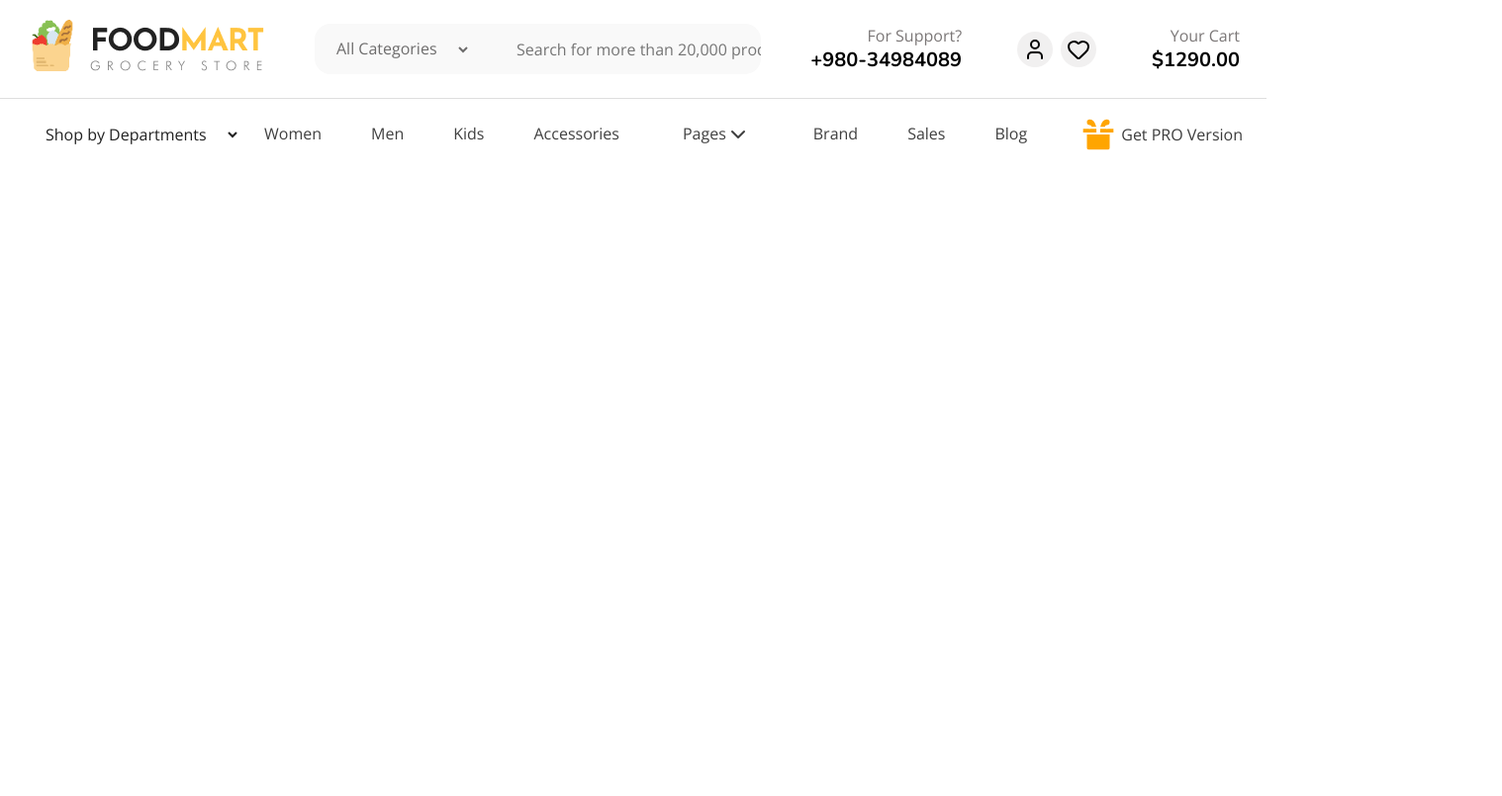
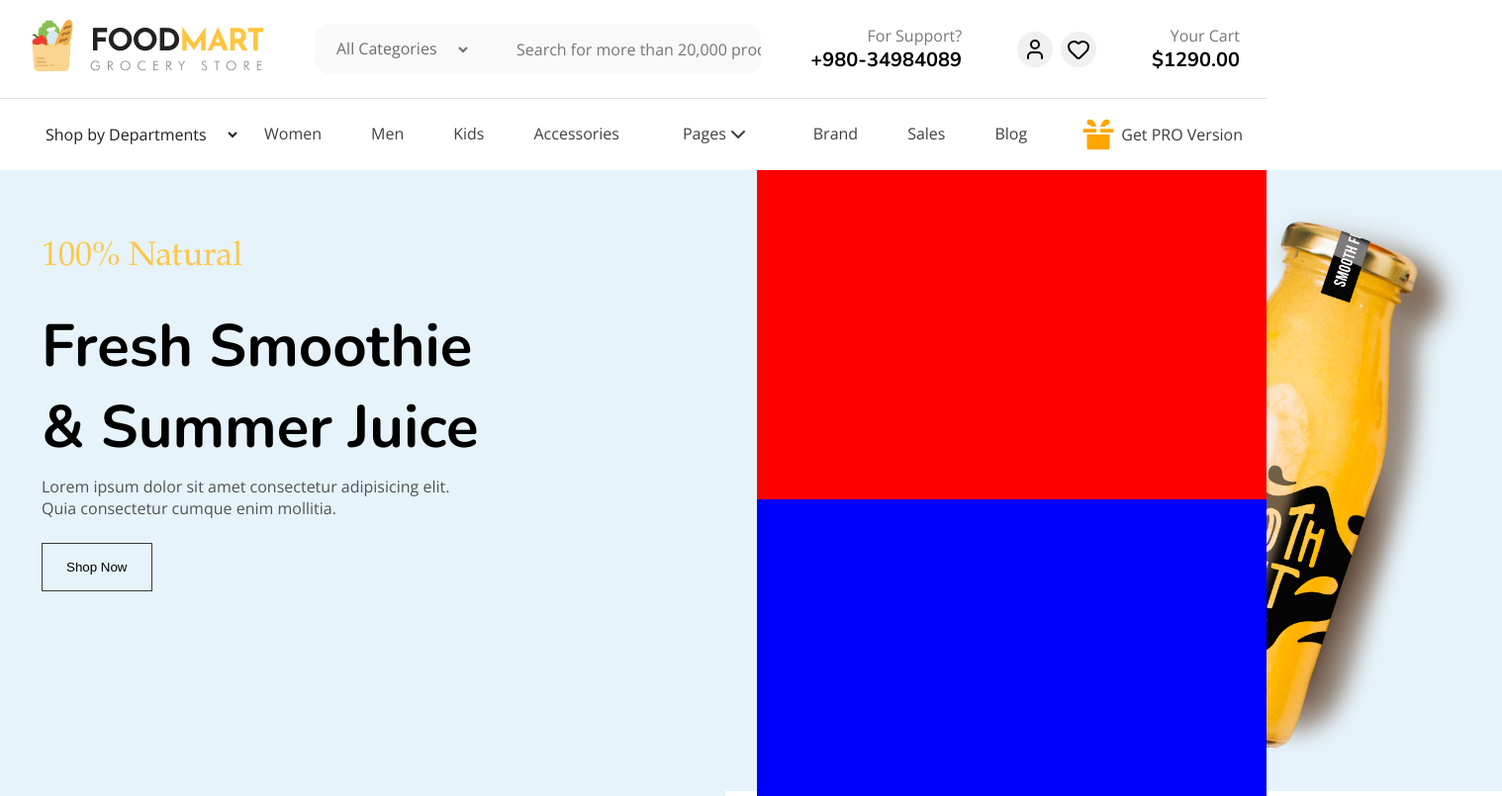
Before and after one commit to I-am-prgorammer/Desi-Grocery-Store, a plain HTML site: page index.html in a window 1280 px wide. Shown: the whole page at 99% size, 1518 px wide, since content can reach past the window. Drawn offline with nearby package versions, Linux system fonts and the light colour scheme.

Commit message:
hero-section design in progress

```diff
--- a/index.html
+++ b/index.html
@@ -1,33 +1,32 @@
 <!DOCTYPE html>
 
 <html lang="en">
+  <head>
+    <!-- Connection to css -->
+    <link rel="stylesheet" href="./styles/style.css" />
 
- <head>
+    <!-- Fonts Added -->
+    <link rel="preconnect" href="https://fonts.googleapis.com" />
+    <link rel="preconnect" href="https://fonts.gstatic.com" crossorigin />
+    <link
+      href="https://fonts.googleapis.com/css2?family=Nunito:ital,wght@0,200..1000;1,200..1000&family=Open+Sans:ital,wght@0,300..800;1,300..800&display=swap"
+      rel="stylesheet"
+    />
 
-    <!-- Connection to css -->
-    <link rel="stylesheet" href="./styles/style.css">
-    <!-- Fonts Added -->
-    <link rel="preconnect" href="https://fonts.googleapis.com">
-    <link rel="preconnect" href="https://fonts.gstatic.com" crossorigin>
-    <link href="https://fonts.googleapis.com/css2?family=Nunito:ital,wght@0,200..1000;1,200..1000&family=Open+Sans:ital,wght@0,300..800;1,300..800&display=swap" rel="stylesheet">
-    <meta charset="UTF-8">
-    <meta name="viewport" content="width=device-width, initial-scale=1.0">
+    <meta charset="UTF-8" />
+    <meta name="viewport" content="width=device-width, initial-scale=1.0" />
     <title>Document</title>
-
   </head>
 
   <body>
-
     <!-- Top Nav-bar starts here -->
 
     <header class="top-navbar">
-
       <div class="logo">
-            <img src="./assests/images/logo.png">
+        <img src="./assests/images/logo.png" />
       </div>
 
       <div class="search-bar">
-
         <div class="search-category">
           <select>
             <option>All Categories</option>
@@ -38,51 +37,84 @@
         </div>
 
         <div class="placeholder">
-                <input type="text" placeholder="Search for more than 20,000 products">
+          <input
+            type="text"
+            placeholder="Search for more than 20,000 products"
+          />
         </div>
 
-            <button><svg xmlns="http://www.w3.org/2000/svg" width="24" height="24" viewBox="0 0 24 24"><path fill="currentColor" d="M21.71 20.29L18 16.61A9 9 0 1 0 16.61 18l3.68 3.68a1 1 0 0 0 1.42 0a1 1 0 0 0 0-1.39ZM11 18a7 7 0 1 1 7-7a7 7 0 0 1-7 7Z"></path></svg></button>
-
+        <button>
+          <svg
+            xmlns="http://www.w3.org/2000/svg"
+            width="24"
+            height="24"
+            viewBox="0 0 24 24"
+          >
+            <path
+              fill="currentColor"
+              d="M21.71 20.29L18 16.61A9 9 0 1 0 16.61 18l3.68 3.68a1 1 0 0 0 1.42 0a1 1 0 0 0 0-1.39ZM11 18a7 7 0 1 1 7-7a7 7 0 0 1-7 7Z"
+            ></path>
+          </svg>
+        </button>
       </div>
 
       <div class="top-navbar-right-section">
-
         <div class="content-info">
           <p>For Support?</p>
           <h5>+980-34984089</h5>
         </div>
 
-            <div class= "icon-group">
-
+        <div class="icon-group">
           <div class="top-navbar-icon">
-               <svg xmlns="http://www.w3.org/2000/svg" width="24" height="24" viewBox="0 0 24 24" fill="none" stroke="currentColor" stroke-width="2" stroke-linecap="round" stroke-linejoin="round" class="lucide lucide-user-icon lucide-user"><path d="M19 21v-2a4 4 0 0 0-4-4H9a4 4 0 0 0-4 4v2"/><circle cx="12" cy="7" r="4"/></svg>
+            <svg
+              xmlns="http://www.w3.org/2000/svg"
+              width="24"
+              height="24"
+              viewBox="0 0 24 24"
+              fill="none"
+              stroke="currentColor"
+              stroke-width="2"
+              stroke-linecap="round"
+              stroke-linejoin="round"
+              class="lucide lucide-user-icon lucide-user"
+            >
+              <path d="M19 21v-2a4 4 0 0 0-4-4H9a4 4 0 0 0-4 4v2" />
+              <circle cx="12" cy="7" r="4" />
+            </svg>
           </div>
 
           <div class="top-navbar-icon">
-
-               <svg xmlns="http://www.w3.org/2000/svg" width="24" height="24" viewBox="0 0 24 24" fill="none" stroke="currentColor" stroke-width="2" stroke-linecap="round" stroke-linejoin="round" class="lucide lucide-heart-icon lucide-heart"><path d="M2 9.5a5.5 5.5 0 0 1 9.591-3.676.56.56 0 0 0 .818 0A5.49 5.49 0 0 1 22 9.5c0 2.29-1.5 4-3 5.5l-5.492 5.313a2 2 0 0 1-3 .019L5 15c-1.5-1.5-3-3.2-3-5.5"/></svg>
-
+            <svg
+              xmlns="http://www.w3.org/2000/svg"
+              width="24"
+              height="24"
+              viewBox="0 0 24 24"
+              fill="none"
+              stroke="currentColor"
+              stroke-width="2"
+              stroke-linecap="round"
+              stroke-linejoin="round"
+              class="lucide lucide-heart-icon lucide-heart"
+            >
+              <path
+                d="M2 9.5a5.5 5.5 0 0 1 9.591-3.676.56.56 0 0 0 .818 0A5.49 5.49 0 0 1 22 9.5c0 2.29-1.5 4-3 5.5l-5.492 5.313a2 2 0 0 1-3 .019L5 15c-1.5-1.5-3-3.2-3-5.5"
+              />
+            </svg>
           </div>
-
         </div>
 
         <div class="content-info">
           <p>Your Cart</p>
           <h5>$1290.00</h5>
         </div>
-
-
       </div>
-
     </header>
 
     <!-- Top Nav-bar ends here -->
 
-
     <!-- Bottom Nav-bar starts here -->
 
     <nav class="bottom-navbar">
-
       <div class="left-menu-button">
         <select>
           <option>Shop by Departments</option>
@@ -93,18 +125,30 @@
       </div>
 
       <ul class="menu-options">
-
         <li><a href="#">Women</a></li>
         <li><a href="#">Men</a></li>
         <li><a href="#">Kids</a></li>
         <li><a href="#">Accessories</a></li>
 
         <li class="dropdown-navitem">
-
-            <a class="menu-pages-dropdown-button"> Pages <svg xmlns="http://www.w3.org/2000/svg" width="24" height="24" viewBox="0 0 24 24" fill="none" stroke="currentColor" stroke-width="2" stroke-linecap="round" stroke-linejoin="round" class="lucide lucide-chevron-down-icon lucide-chevron-down"><path d="m6 9 6 6 6-6"/></svg></a>
+          <a class="menu-pages-dropdown-button">
+            Pages
+            <svg
+              xmlns="http://www.w3.org/2000/svg"
+              width="24"
+              height="24"
+              viewBox="0 0 24 24"
+              fill="none"
+              stroke="currentColor"
+              stroke-width="2"
+              stroke-linecap="round"
+              stroke-linejoin="round"
+              class="lucide lucide-chevron-down-icon lucide-chevron-down"
+            >
+              <path d="m6 9 6 6 6-6" /></svg
+          ></a>
 
           <ul class="dropdown-menu">
-
             <li>About Us</li>
             <li>Shop</li>
             <li>Single Product</li>
@@ -115,38 +159,88 @@
             <li>Styles</li>
             <li>Contact</li>
             <li>My Account</li>
-
           </ul>
-
         </li>
         <li><a href="#">Brand</a></li>
         <li><a href="#">Sales</a></li>
         <li><a href="#">Blog</a></li>
-
       </ul>
 
       <div class="bottom-navbar-icon">
-            <svg xmlns="http://www.w3.org/2000/svg" width="46" height="46" viewBox="0 0 24 24" fill="orange" stroke="white" stroke-width="2" stroke-linecap="round" stroke-linejoin="round" class="lucide lucide-gift-icon lucide-gift"><rect x="3" y="8" width="18" height="4" rx="1"/><path d="M12 8v13"/><path d="M19 12v7a2 2 0 0 1-2 2H7a2 2 0 0 1-2-2v-7"/><path d="M7.5 8a2.5 2.5 0 0 1 0-5A4.8 8 0 0 1 12 8a4.8 8 0 0 1 4.5-5 2.5 2.5 0 0 1 0 5"/></svg>
+        <svg
+          xmlns="http://www.w3.org/2000/svg"
+          width="46"
+          height="46"
+          viewBox="0 0 24 24"
+          fill="orange"
+          stroke="white"
+          stroke-width="2"
+          stroke-linecap="round"
+          stroke-linejoin="round"
+          class="lucide lucide-gift-icon lucide-gift"
+        >
+          <rect x="3" y="8" width="18" height="4" rx="1" />
+          <path d="M12 8v13" />
+          <path d="M19 12v7a2 2 0 0 1-2 2H7a2 2 0 0 1-2-2v-7" />
+          <path
+            d="M7.5 8a2.5 2.5 0 0 1 0-5A4.8 8 0 0 1 12 8a4.8 8 0 0 1 4.5-5 2.5 2.5 0 0 1 0 5"
+          />
+        </svg>
 
         <a href="#">Get PRO Version </a>
-
-
       </div>
-
-
     </nav>
 
     <button class="navbar-toggler">
-            <svg xmlns="http://www.w3.org/2000/svg" width="24" height="24" viewBox="0 0 24 24" fill="none" stroke="currentColor" stroke-width="2" stroke-linecap="round" stroke-linejoin="round" class="lucide lucide-menu-icon lucide-menu"><path d="M4 5h16"/><path d="M4 12h16"/><path d="M4 19h16"/></svg>
+      <svg
+        xmlns="http://www.w3.org/2000/svg"
+        width="24"
+        height="24"
+        viewBox="0 0 24 24"
+        fill="none"
+        stroke="currentColor"
+        stroke-width="2"
+        stroke-linecap="round"
+        stroke-linejoin="round"
+        class="lucide lucide-menu-icon lucide-menu"
+      >
+        <path d="M4 5h16" />
+        <path d="M4 12h16" />
+        <path d="M4 19h16" />
+      </svg>
     </button>
 
+    <!-- Hero Section starts here -->
 
+    <section id="hero-section">
+      <div class="hero-section-container">
+        <div class="block-1">
+          <div class="block-1-container">
+            <div class="block-1-content-wrapper">
+              <h3>100% Natural</h3>
 
+              <h2>Fresh Smoothie & Summer Juice</h2>
 
+              <p>
+                Lorem ipsum dolor sit amet consectetur adipisicing elit. Quia
+                consectetur cumque enim mollitia.
+              </p>
+
+              <button class="hero-cta">Shop Now</button>
+            </div>
+
+            <div class="block-1-image-wrapper">
+              <img src="./assests/images/slide-1.jpg" />
+            </div>
+          </div>
+        </div>
+
+        <div class="block-2"></div>
+
+        <div class="block-3"></div>
+      </div>
+    </section>
 
     <script src="./js/index.js"></script>
-
   </body>
-
-
 </html>
--- a/styles/style.css
+++ b/styles/style.css
@@ -1,24 +1,35 @@
 *{
+
     margin: 0;
     padding: 0;
     box-sizing: border-box;
+
 }
 
 body {
+
     font-family : "Open Sans", sans-serif;
 
 }
 
 h1,h2,h3,h4,h5,b,strong {
+
     font-family: "Nunito", sans-serif;
+
 }
 
-/* Top Navbar Css */
-header{
+
+/* -------------------- Top Navbar Css ---------------------- */
+
+
+.header{
+
     width: 100%;
+
 }
 
 .top-navbar {
+
     display: flex;
     padding : 20px 27px;
     align-items: center;
@@ -26,7 +37,6 @@ header{
     width: 100%;
     background-color: #fff;
     border-bottom: 1px solid #8b8b8b49;
-
 
 }
 
@@ -36,25 +46,29 @@ header{
     align-items: center;
     gap: 56px;
     text-align: right;
+
 }
 
 .top-navbar-right-section .content-info p {
+
   color: #7b7777;
   font-size: 16px;
 
 }
 
 .top-navbar-right-section .content-info h5 {
+
     color : #000;
     font-size : 20px;
+
 }
 
 .icon-group {
 
     display: flex;
     gap: 8px;
+
 }
-
 
 .top-navbar-icon {
 
@@ -66,6 +80,7 @@ header{
     width: 100;
     height: 100;
     border-radius: 20px;
+
 }
 
 .search-bar {
@@ -83,10 +98,6 @@ header{
 
 }
 
-
-
-
-
 .search-category select {
 
     background : transparent;
@@ -96,8 +107,6 @@ header{
     color : #6d6c6c;
     font-size: 16px;
     font-family: "Open Sans", sans-serif;
-
-
 
 }
 
@@ -111,6 +120,7 @@ header{
     font-size : 16px;
     width: 308px;
     font-family: "Open Sans", sans-serif;
+
 }
 
 .search-bar button {
@@ -120,29 +130,33 @@ header{
     padding: 12px 2px;;
     cursor: pointer;
     color :#6c6b6b;
+
 }
 
+.bottom-navbar {
 
-.bottom-navbar {
     display : flex;
     padding : 12px 24px;
     gap : 24px;
     align-items: center;
+
 }
 
 .menu-options {
+
     display : flex;
     flex: 1;
     gap: 50px;
     list-style-type: none;
     color: #d0d0d0;
 
-
 }
 
 .menu-options li a {
+
     color : #404040;
     text-decoration: none;
+
 }
 
 .menu-options li select {
@@ -157,19 +171,21 @@ header{
 }
 
 .bottom-navbar-icon {
+
     display : flex;
     align-items: center;
+
 }
-
 
 .bottom-navbar-icon a {
 
     color : #3c3c3c;
     text-decoration: none;
+
 }
 
+.left-menu-button select {
 
-.left-menu-button select {
     background : transparent;
     border : none;
     padding : 12px 18px;
@@ -181,7 +197,9 @@ header{
 }
 
 .dropdown-navitem {
+
     position: relative;
+
 }
 
 .menu-pages-dropdown-button {
@@ -206,10 +224,14 @@ header{
     top: 36px;
 
     li {
-        padding : 6px 25px;
-        transition: all 0.5s ease-in-out 0.1s;
+
+      padding : 6px 25px;
+      transition: all 0.5s ease-in-out 0.1s;
+
     }
+
     li:hover {
+
         background:#ededed;
 
     }
@@ -217,6 +239,7 @@ header{
 }
 
 .navbar-toggler {
+
     padding: 8px 15px;
     font-size: 16px;
     line-height: 1;
@@ -229,14 +252,113 @@ header{
 
 }
 
-/* --------------------------- Responsive Style ---------------------------- */
+
+/* -------------- Hero section css -------------- */
+
+
+.hero-section-container {
+
+    display: grid;
+    grid-template-columns: repeat(12, 1fr);
+    grid-template-rows: repeat(2, 1fr);
+    grid-gap: 2rem;
+}
+
+.block-1 {
+    background-color: #E6F3FA;
+    grid-area: 1 / 1 / 3 / 8;
+}
+
+.block-1-container {
+
+    display: flex;
+
+}
+
+.block-2 {
+    background: red;
+    grid-area : 1 / 8 / 3 / 13;
+
+}
+
+.block-3 {
+    background: blue;
+    grid-area : 2 / 8 / 3 / 13;
+}
+
+.hero-cta {
+    background: transparent ;
+    border: 1.5px solid #3c3c3c;
+    cursor: pointer;
+    transition: 0.5s;
+    padding: 1rem 1.5rem;
+}
+
+.hero-cta:hover {
+    background: #000;
+    color : #fff;
+}
+
+.block-1-image-wrapper {
+    width: 200px;
+}
+
+.block-1-content-wrapper {
+    padding: 40px 42px;
+}
+
+
+.block-1-content-wrapper h3 {
+
+    font-family: "Garamond";
+    font-size: 34px;
+    font-weight: normal;
+    color: #fdc748;
+    padding: 28px 0px;
+
+
+
+}
+
+.block-1-content-wrapper h2 {
+
+    font-size: 60px;
+    font-weight: bold;
+    margin-bottom: 8px;
+
+
+}
+
+.block-1-content-wrapper p {
+
+    font-size: 16px;
+    color: #525252;
+    margin-bottom: 24px;
+}
+
+
+
+
+
+
+
+
+
+
+/* ------------------------- Responsive Style --------------------------- */
 
 @media (max-width: 992px) {
+
     .bottom-navbar {
+
       display: none !important;
+
     }
+
     .search-bar, .content-info {
+
         display: none !important;
+
     }
 
 }
@@ -244,18 +366,23 @@ header{
  @media (max-width: 568px) {
 
     .top-navbar {
+
         display :flex !important;
         justify-content: center;
         align-items: center;
         flex-direction: column;
         gap: 18px;
+
     }
 
 }
 
 @media (min-width: 992px) {
+
     .navbar-toggler {
+
       display: none !important;
+
     }
 
 }
```
Lines whose indentation alone changed are shown as unchanged.
